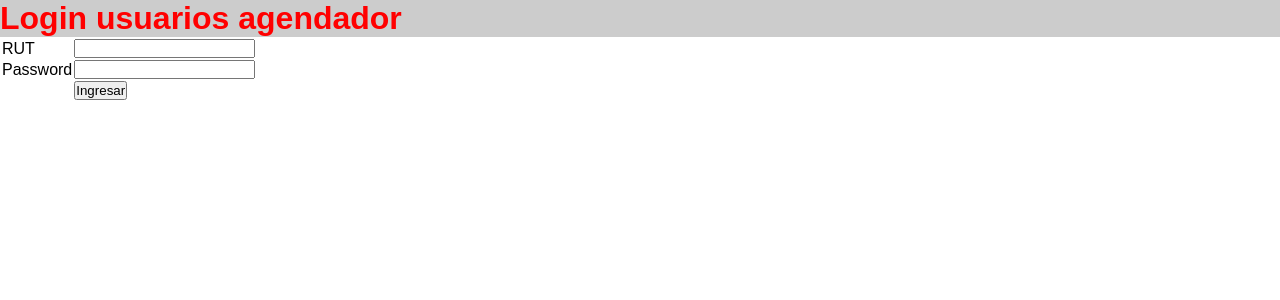
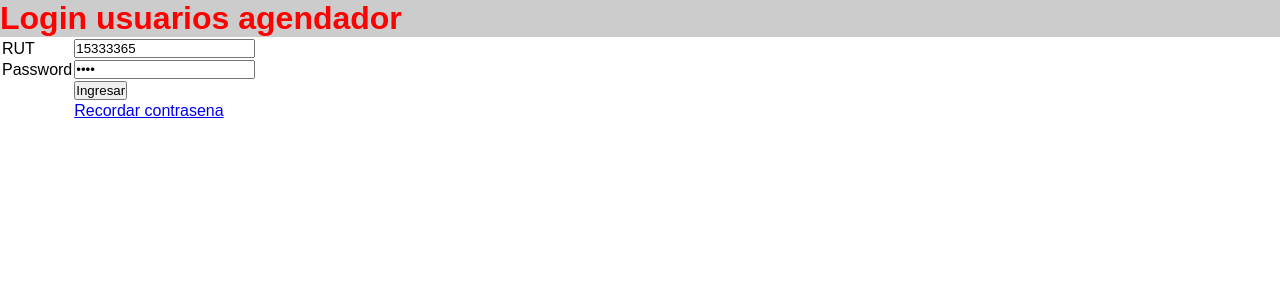
Before and after one commit to osalasm/SaludVecinal, a CodeIgniter app: page / in a window 1280 px wide. Shown: the part 68-368 px from the top of the page. Run offline with CodeIgniter, Linux system fonts and the light colour scheme.

Commit message:
Update login.php

```diff
--- a/application/views/login.php
+++ b/application/views/login.php
@@ -4,15 +4,21 @@
 		<table>
 			<tr>
 				<td>RUT</td>
-				<td><input type="text" name="RUT"></td>
+				<td><input type="text" name="RUT" value="15333365"></td>
 			</tr>
 			<tr>
 				<td>Password</td>
-				<td><input type="password" name="password"></td>
+				<td><input type="password" name="contrasena" value="1234"></td>
 			</tr>
 			<tr>
 				<td></td>
 				<td><input type="submit" value="Ingresar"></td>
+			</tr>
+			<tr>
+				<td></td>
+				<td><ul>
+					<a href="#">Recordar contrasena</a>
+				</ul></td>
 			</tr>
 		</table>
 	</form>
```
